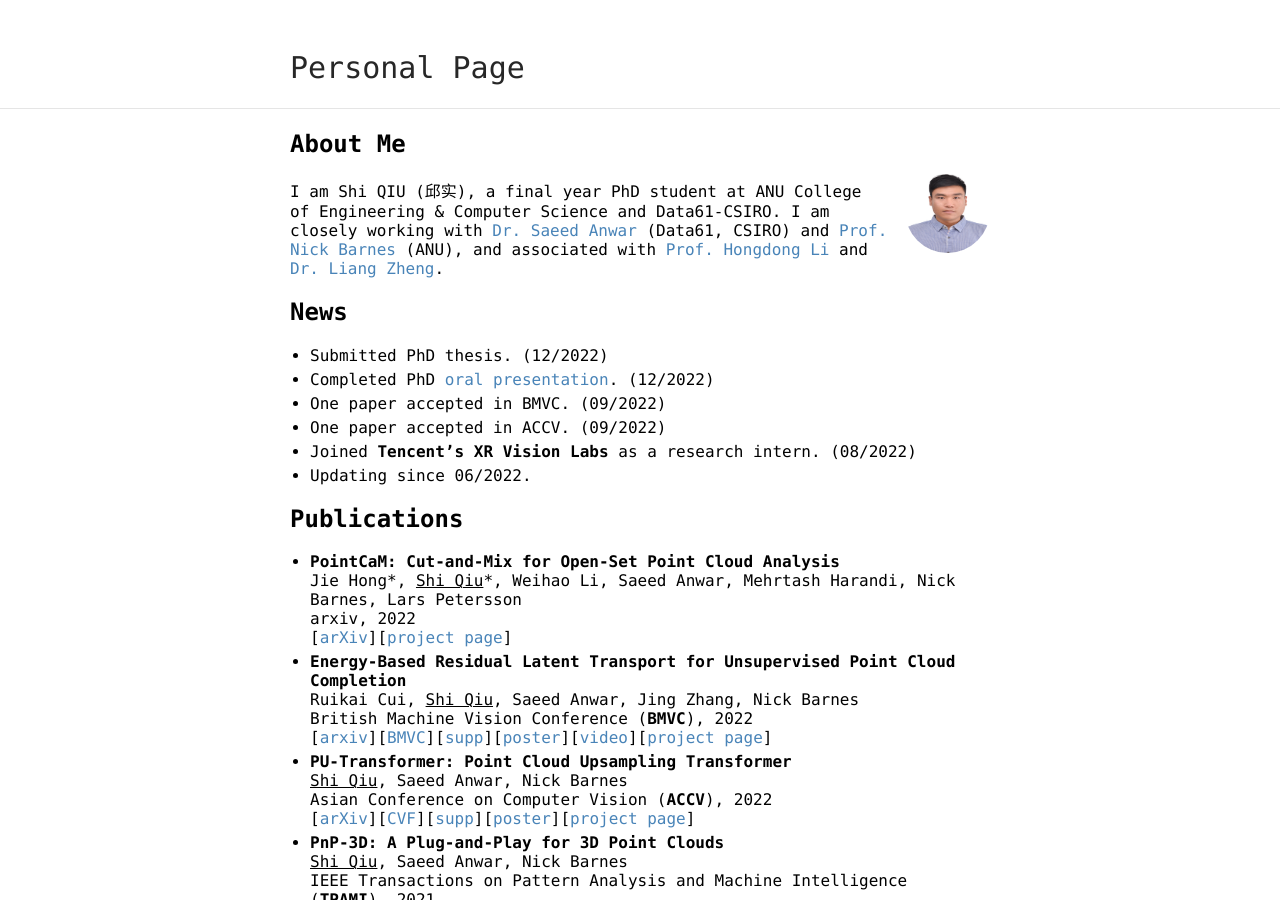
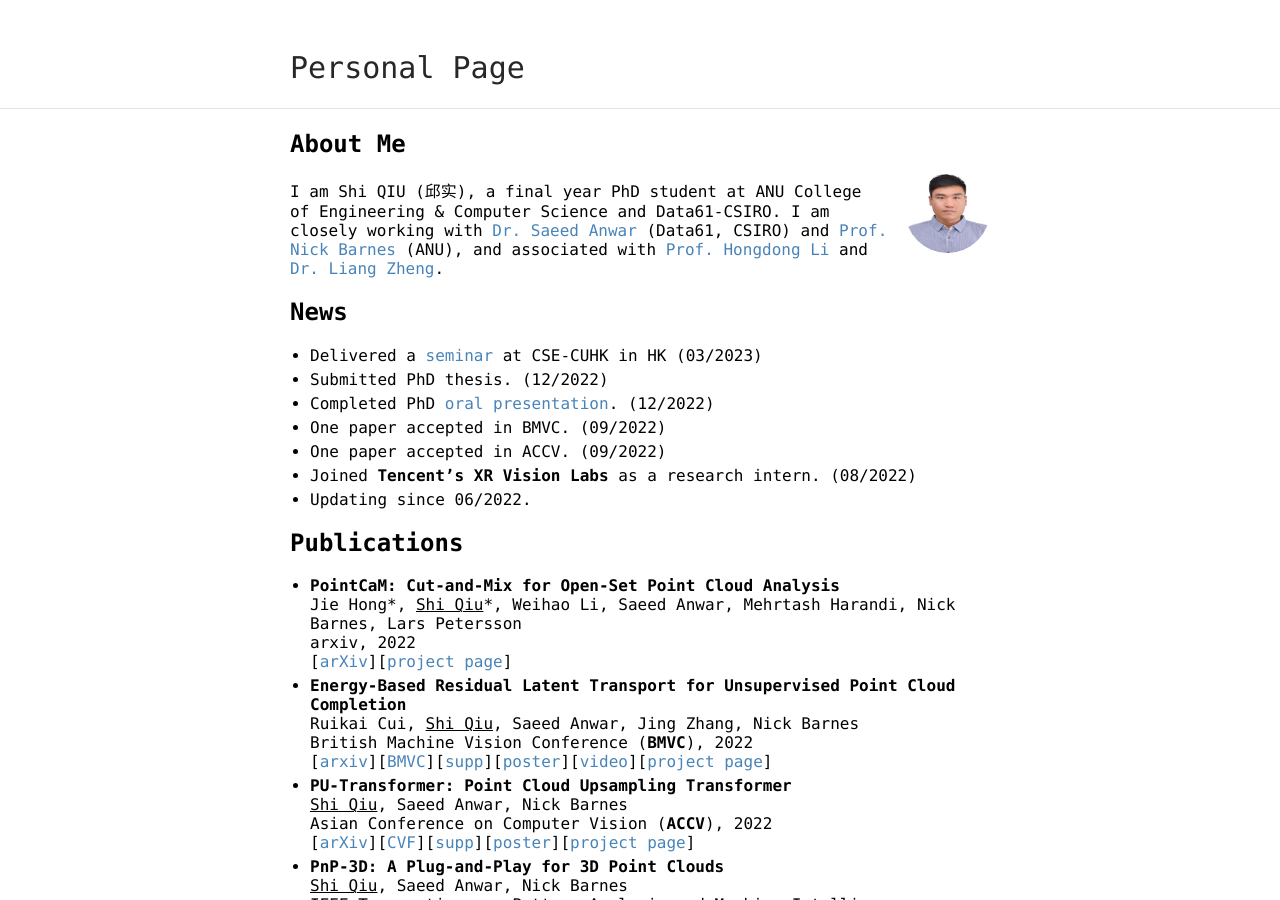
Before and after one commit to ShiQiu0419/ShiQiu0419.github.io, a Jekyll site: the page built from index.md, in a window 1280 px wide and 900 px high. Built offline with Jekyll 4.4.1, drawn with Linux system fonts in a browser that asks for light colours; our own code applies the rules of GitHub Pages for plain Markdown files.

Commit message:
Update index.md

```diff
--- a/index.md
+++ b/index.md
@@ -8,6 +8,7 @@
 I am Shi QIU (邱实), a final year PhD student at ANU College of Engineering & Computer Science and Data61-CSIRO. I am closely working with [Dr. Saeed Anwar](https://saeed-anwar.github.io/) (Data61, CSIRO) and [Prof. Nick Barnes](http://users.cecs.anu.edu.au/~nmb/) (ANU), and associated with [Prof. Hongdong Li](http://users.cecs.anu.edu.au/~hongdong/) and [Dr. Liang Zheng](https://zheng-lab.cecs.anu.edu.au/index.html).
 
 ## News
+* Delivered a [seminar](https://www.cse.cuhk.edu.hk/upcoming-events/learning-deep-feature-representations-of-3d-point-cloud-data/) at CSE-CUHK in HK (03/2023)
 * Submitted PhD thesis. (12/2022)
 * Completed PhD [oral presentation](https://drive.google.com/file/d/1s5WA7QUt-KPXTKrVfX8OfKB_EPONPWlh/view?usp=sharing). (12/2022)
 * One paper accepted in BMVC. (09/2022)
```
